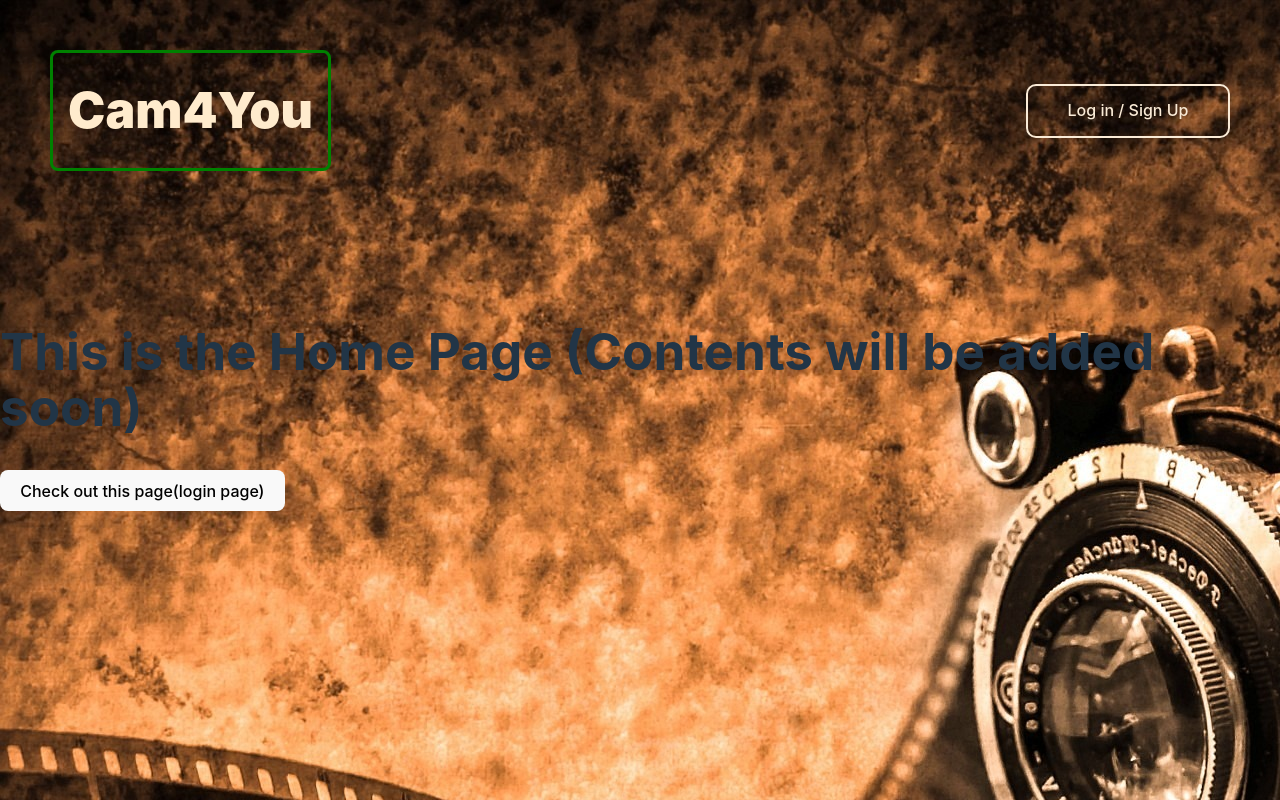
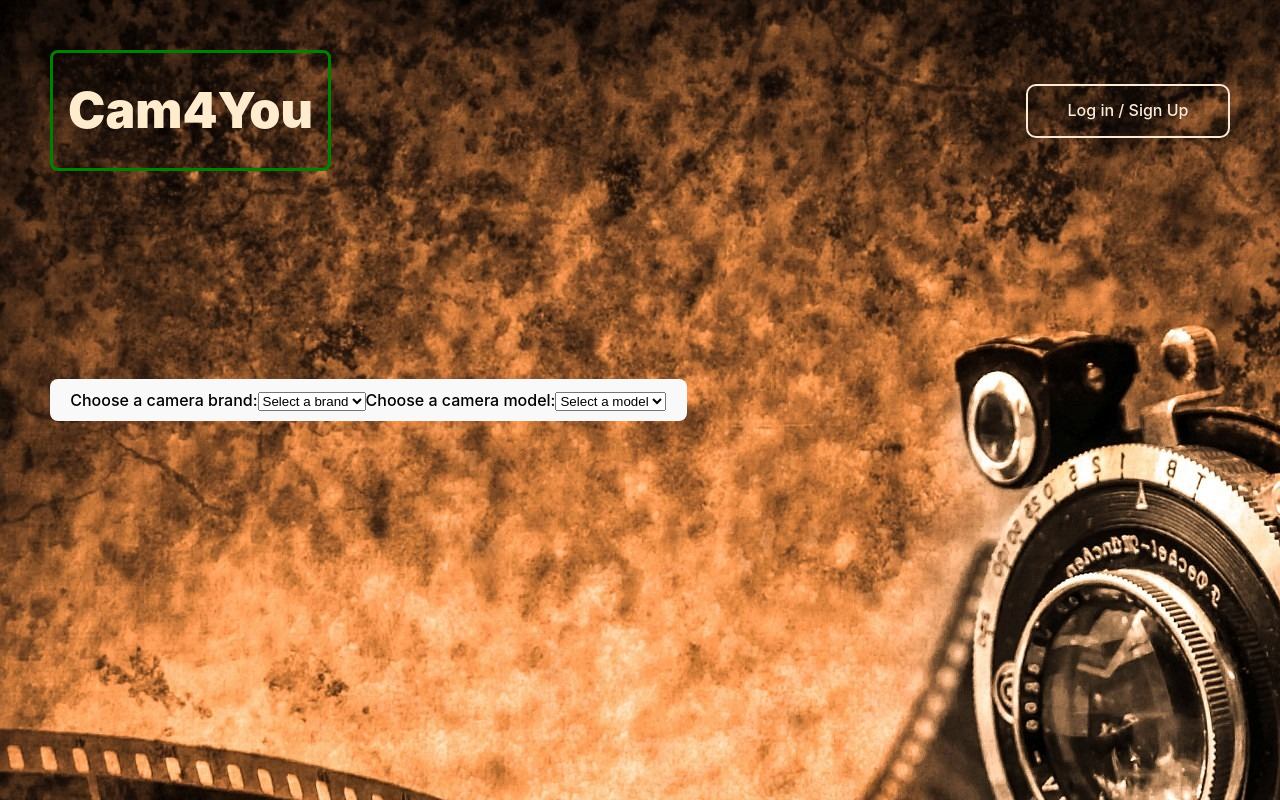
Before and after one commit to AthulKM/Cam4You, a React (Vite) app: page /HomePage in a window 1280 px wide. Built offline with nearby package versions, Linux system fonts and the light colour scheme.

Commit message:
Updated ProductContext.jsx

```diff
--- a/src/App.css
+++ b/src/App.css
@@ -201,3 +201,14 @@ table.bordered {
 .loginContent .loginButtons {
   padding: 10px;
 }
+
+
+/* HomePage */
+
+section.mainSection .container {
+  padding: 0 50px;
+}
+section.mainSection .container .searchArea {
+  display: flex;
+  grid-gap: 30px;
+}
--- a/src/App.jsx
+++ b/src/App.jsx
@@ -7,6 +7,7 @@ import UserLogin from './components/UserLogin';
 import { Nav, Navbar, Container } from 'react-bootstrap';
 import HomePage from './components/HomePage';
 import AdminPanel from './components/AdminPanel';
+import { ProductContext } from './components/ProductContext';
 
 
 
--- a/src/components/AdminPanel.jsx
+++ b/src/components/AdminPanel.jsx
@@ -2,7 +2,7 @@ import React, { useContext } from 'react'
 import { Container, Row, Button, Modal } from 'react-bootstrap';
 import Table from 'react-bootstrap/Table';
 import { useState } from 'react';
-import { ProductContext } from './ProductContext';
+import { ProductContext, ProductProvider } from './ProductContext';
 
 
 const AdminPanel = () => {
@@ -12,7 +12,7 @@ const AdminPanel = () => {
 
   const [newProduct, setNewProduct] = useState({
     model: "",
-    brand: "Canon",
+    brand: "",
     category: "",
     price: 0,
   });
@@ -47,6 +47,7 @@ const AdminPanel = () => {
 
 
     addProduct(newProduct);
+    console.log(newProduct);
     setShow(false);
     setNewProduct([{
       id: Date.now(),
@@ -56,6 +57,7 @@ const AdminPanel = () => {
       price: 0,
 
     }])
+    console.log(newProduct);
   }
   const handleSaveAdmin = () => {
     setAdmins([...admins, newAdmin]);
@@ -77,6 +79,7 @@ const AdminPanel = () => {
 
 
     <div>
+
       <Modal className='addNewAdminModal'
         show={showAdminModal}
         onHide={handleAdminModalClose}
@@ -210,7 +213,9 @@ const AdminPanel = () => {
         </Row>
 
         </Container>
-  </div>
+
+      </div>
+
   )
 }
 
--- a/src/components/HomePage.jsx
+++ b/src/components/HomePage.jsx
@@ -1,15 +1,79 @@
 import React from 'react'
 import { useNavigate } from 'react-router-dom'
-
+import '../App.css';
+import { Navbar,Nav,Button,Image, Container,Row,Col } from 'react-bootstrap';
 const HomePage = () => {
     const demoNavigation = useNavigate();
     const buttonClicked = () => {
         demoNavigation('/');
     }
+    const cameraModels = {
+      "canon": ["EOS R5", "EOS R6", "EOS Rebel T7", "EOS 5D Mark IV", "PowerShot G7 X Mark III"],
+      "nikon": ["Z6", "Z7 II", "D850", "D750", "Coolpix P950"],
+      "sony": ["Alpha 1", "Alpha 7 III", "Alpha 7R IV", "Alpha 6600", "Cyber-shot DSC-RX100 VII"],
+      "fujifilm": ["X-T4", "X-Pro3", "X100V", "GFX 100", "X-T200"],
+      "olympus": ["OM-D E-M1 Mark III", "OM-D E-M5 Mark III", "Tough TG-6", "PEN E-PL10", "OM-D E-M10 Mark IV"],
+      // Add more brands and models as needed
+  };
+
+  function updateModels() {
+      const brandSelect = document.getElementById("camera-brands");
+      const modelSelect = document.getElementById("camera-models");
+      const selectedBrand = brandSelect.value;
+
+      // Clear previous models
+      modelSelect.innerHTML = "";
+
+      // Add new models based on selected brand
+      if (cameraModels[selectedBrand]) {
+          cameraModels[selectedBrand].forEach(model => {
+              const option = document.createElement("option");
+              option.value = model.toLowerCase().replace(/ /g, "-");
+              option.textContent = model;
+              modelSelect.appendChild(option);
+          });
+      }
+  }
   return (
       <div>
-          <h1>This is the Home Page (Contents will be added soon)</h1>
-          <button onClick={buttonClicked}>Check out this page(login page)</button>
+  <section className='mainSection'>
+    <Container >
+      <Row className='searchArea'>
+
+        <Col><Button>
+        <label for="camera-brands">Choose a camera brand:</label>
+          <select id="camera-brands" name="camera-brands" onchange="updateModels()">
+            <option value="">Select a brand</option>
+            <option value="canon">Canon</option>
+            <option value="nikon">Nikon</option>
+            <option value="sony">Sony</option>
+            <option value="fujifilm">Fujifilm</option>
+            <option value="olympus">Olympus</option>
+            <option value="panasonic">Panasonic</option>
+            <option value="leica">Leica</option>
+            <option value="pentax">Pentax</option>
+            <option value="hasselblad">Hasselblad</option>
+            <option value="sigma">Sigma</option>
+            <option value="ricoh">Ricoh</option>
+            <option value="kodak">Kodak</option>
+            <option value="polaroid">Polaroid</option>
+            <option value="gopro">GoPro</option>
+            <option value="samsung">Samsung</option>
+            <option value="casio">Casio</option>
+            <option value="vivitar">Vivitar</option>
+            <option value="minolta">Minolta</option>
+            <option value="yashica">Yashica</option>
+            <option value="zeiss">Zeiss</option>
+          </select>
+        <label for="camera-models">Choose a camera model:</label>
+          <select id="camera-models" name="camera-models">
+            <option value="">Select a model</option>
+          </select>
+        </Button></Col>
+          </Row>
+        </Container>
+      </section>
+
     </div>
   )
 }
--- a/src/components/ProductContext.jsx
+++ b/src/components/ProductContext.jsx
@@ -1,4 +1,5 @@
 import { Children, createContext, useState } from "react";
+import AdminPanel from "./AdminPanel";
 
 const ProductContext = createContext({
     products: [{
@@ -6,16 +7,21 @@ const ProductContext = createContext({
         model: "eos",
         brand: "canon",
         category: "Photos",
-        price: 200000,
+        price: 0,
 
     }],
-    setProducts: () => { },
+
     addProduct: () => { },
+    updateProduct: () => {},
+    deleteProduct: () => {},
+
+
 });
 
 const ProductProvider = ({ Children }) => {
     const [products, setProducts] = useState([]);
-    const addProduct=(newProduct)=>  {
+    const addProduct = (newProduct) => {
+
         setProducts((prevProducts) => [...prevProducts, newProduct]);
     };
     const updateProduct = (updatedProduct) => {
@@ -31,7 +37,7 @@ const ProductProvider = ({ Children }) => {
         );
       };
     return (
-        <ProductContext.Provider value={{ products,addProduct}}>
+        <ProductContext.Provider value={{ products,addProduct,updateProduct ,deleteProduct}}>
             {Children}
         </ProductContext.Provider>
     );
```
